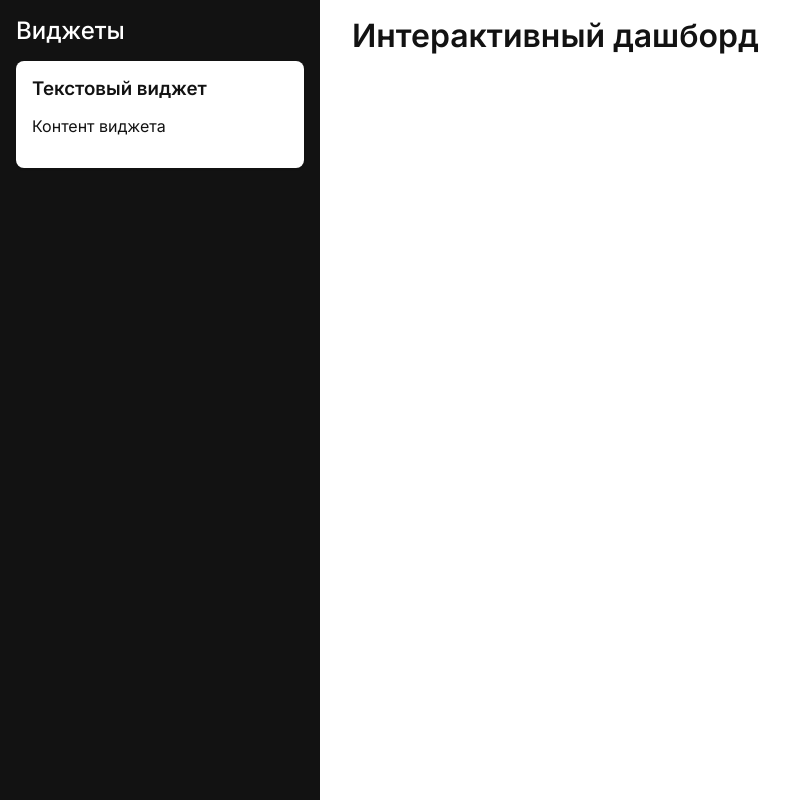
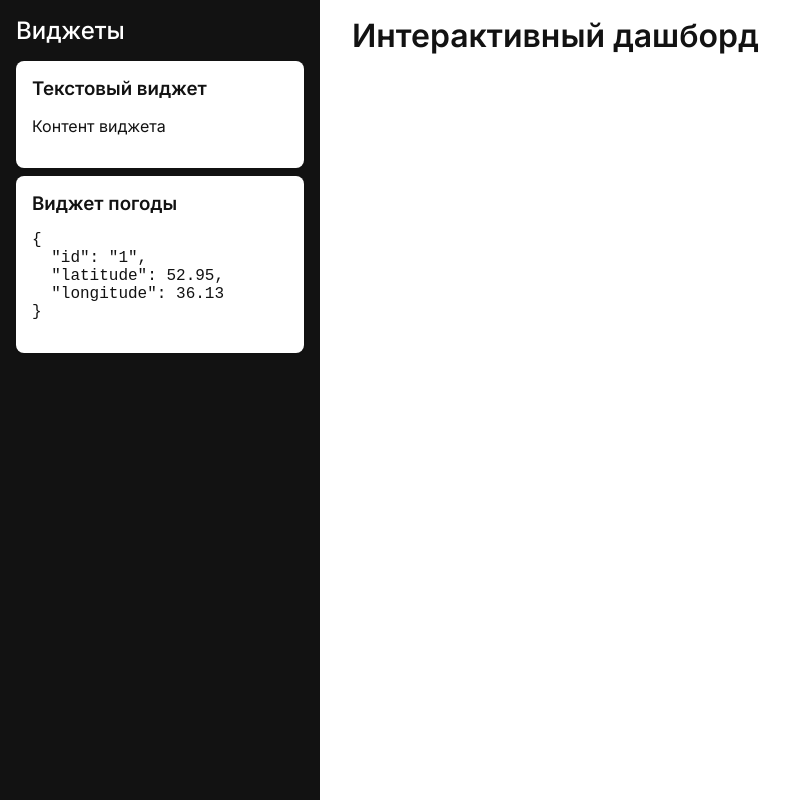
Before and after one commit to Cimante/nuevas-test, a Vue app: page / in a window 1280 px wide. Shown: the whole page, without its empty margins (0-805 px from the left). Built offline with nearby package versions, Linux system fonts and the light colour scheme.

Commit message:
weather widget (layout)

```diff
--- a/package.json
+++ b/package.json
@@ -9,6 +9,7 @@
     "preview": "vite preview"
   },
   "dependencies": {
+    "openmeteo": "^1.1.4",
     "pinia": "^2.2.1",
     "vue": "^3.4.35",
     "vue-router": "^4.4.3",
--- a/src/components/Sidebar.vue
+++ b/src/components/Sidebar.vue
@@ -1,6 +1,7 @@
 <script setup lang="ts">
 import { useStore } from "@/store";
 import WidgetText from "@/components/widgets/widgetText.vue";
+import WidgetWeather from "@/components/widgets/widgetWeather.vue";
 import draggable from "vuedraggable";
 
 const store = useStore();
@@ -32,6 +33,13 @@ const cloneWidget = (widget: any) => {
             :text="`${element.text}`"
             draggable="true"
           />
+          <WidgetWeather
+            v-if="element.widgetType === 'weather'"
+            :id="element.id"
+            :latitude="element.latitude"
+            :longitude="element.longitude"
+            draggable="true"
+          />
         </div>
       </template>
     </draggable>
@@ -54,6 +62,9 @@ const cloneWidget = (widget: any) => {
   }
 
   &__list {
+    display: flex;
+    flex-direction: column;
+    gap: 0.5rem;
     height: 100%;
     padding: 0;
     list-style: none;
--- /dev/null
+++ b/src/components/widgets/widgetWeather.vue
@@ -0,0 +1,61 @@
+<script setup lang="ts">
+import { useStore } from "@/store";
+// import { fetchWeatherApi } from "openmeteo";
+
+const store = useStore();
+
+const props = defineProps<{
+  id: string;
+  latitude: number;
+  longitude: number;
+}>();
+
+// const weatherParams = {
+//   latitude: props.latitude,
+//   longitude: props.longitude,
+//   current: [
+//     "temperature_2m",
+//     "relative_humidity_2m",
+//     "rain",
+//     "snowfall",
+//     "wind_speed_10m",
+//     "wind_direction_10m",
+//   ],
+// };
+
+// const url = "https://api.open-meteo.com/v1/forecast";
+// const responses = await fetchWeatherApi(url, weatherParams);
+// const response = responses[0];
+// const current = response.current()!;
+</script>
+
+<template>
+  <section class="Widget Widget-weather">
+    <h3 class="Widget__title">Виджет погоды</h3>
+    <pre class="Widget__content">{{ props }}</pre>
+    <section class="Widget__controls">
+      <router-link
+        :to="`/settings/${props.id}`"
+        class="Widget__btn btn-settings"
+      >
+        Настройки
+      </router-link>
+      <button
+        class="Widget__btn btn-delete"
+        @click="store.removeWidget(props.id)"
+      >
+        Удалить
+      </button>
+    </section>
+  </section>
+</template>
+
+<style lang="scss" scoped>
+.Widget {
+  &__title {
+    margin-top: 0;
+    margin-bottom: 0.5rem;
+    font-weight: 600;
+  }
+}
+</style>
--- a/src/interfaces/IWidget.ts
+++ b/src/interfaces/IWidget.ts
@@ -3,4 +3,7 @@ import { widgetType } from "@/types/widgetType";
 export interface IWidget {
   id: string;
   widgetType: widgetType;
+  text?: string;
+  latitude?: number;
+  longitude?: number;
 }
--- a/src/interfaces/IWidgetText.ts
+++ /dev/null
@@ -1,6 +0,0 @@
-import { IWidget } from "@/interfaces/IWidget";
-
-export interface IWidgetText extends IWidget {
-  text: string;
-  defaultText: string;
-}
--- a/src/pages/index.vue
+++ b/src/pages/index.vue
@@ -2,6 +2,7 @@
 import { useStore } from "@/store";
 import draggable from "vuedraggable";
 import WidgetText from "@/components/widgets/widgetText.vue";
+import WidgetWeather from "@/components/widgets/widgetWeather.vue";
 
 const store = useStore();
 </script>
@@ -24,6 +25,13 @@ const store = useStore();
               v-if="element.widgetType === 'text'"
               :id="element.id"
               :text="`${element.text}`"
+              draggable="true"
+            />
+            <WidgetWeather
+              v-if="element.widgetType === 'weather'"
+              :id="element.id"
+              :latitude="element.latitude"
+              :longitude="element.longitude"
               draggable="true"
             />
           </div>
--- a/src/pages/settings.vue
+++ b/src/pages/settings.vue
@@ -30,6 +30,8 @@ const saveOptions = () => {
 
 const labelDict = {
   text: "Текст",
+  latitude: "Широта",
+  longitude: "Долгота",
 };
 </script>
 
@@ -41,11 +43,7 @@ const labelDict = {
 
     <h1 class="Settings__title">Настройки</h1>
 
-    <form
-      action=""
-      class="Settings__form"
-      v-if="widgetOptions.widgetType === 'text'"
-    >
+    <form action="" class="Settings__form">
       <div
         class="Settings__input-group"
         v-for="(_, key, idx) in tempOptions"
@@ -57,7 +55,7 @@ const labelDict = {
         <input
           class="input-group__input"
           :id="`${key}-${id}`"
-          type="text"
+          :type="['latitude', 'longitude'].includes(key) ? 'number' : 'text'"
           v-model="tempOptions[key]"
         />
       </div>
@@ -85,6 +83,12 @@ const labelDict = {
     font-weight: 600;
   }
 
+  &__form {
+    display: inline-flex;
+    flex-direction: column;
+    gap: 1rem;
+  }
+
   &__btn {
     font-size: 0.875rem;
     cursor: pointer;
@@ -102,7 +106,7 @@ const labelDict = {
     }
 
     &__input {
-      padding: 0.25rem;
+      padding: 0.5rem;
     }
   }
 
--- a/src/store/index.ts
+++ b/src/store/index.ts
@@ -13,20 +13,22 @@ export const useStore = defineStore("store", {
       },
       {
         id: "1",
+        latitude: 52.95,
+        longitude: 36.13,
         widgetType: "weather" as widgetType,
       },
-    ] as IWidget[],
+    ],
     dashboardWidgets: [] as IWidget[],
   }),
   actions: {
     removeWidget(id: string) {
       this.dashboardWidgets = this.dashboardWidgets.filter(
-        (widget) => widget.id !== id
+        (widget: IWidget) => widget.id !== id
       );
       this.saveDashboard();
     },
     updateWidget(id: string, options: any) {
-      const target = this.dashboardWidgets.find((w) => w.id === id);
+      const target = this.dashboardWidgets.find((w: IWidget) => w.id === id);
       if (target) {
         Object.assign(target, options);
         this.saveDashboard();
```
Also changed, not shown: 1 other file (tests, documents, lock files or other folders).
